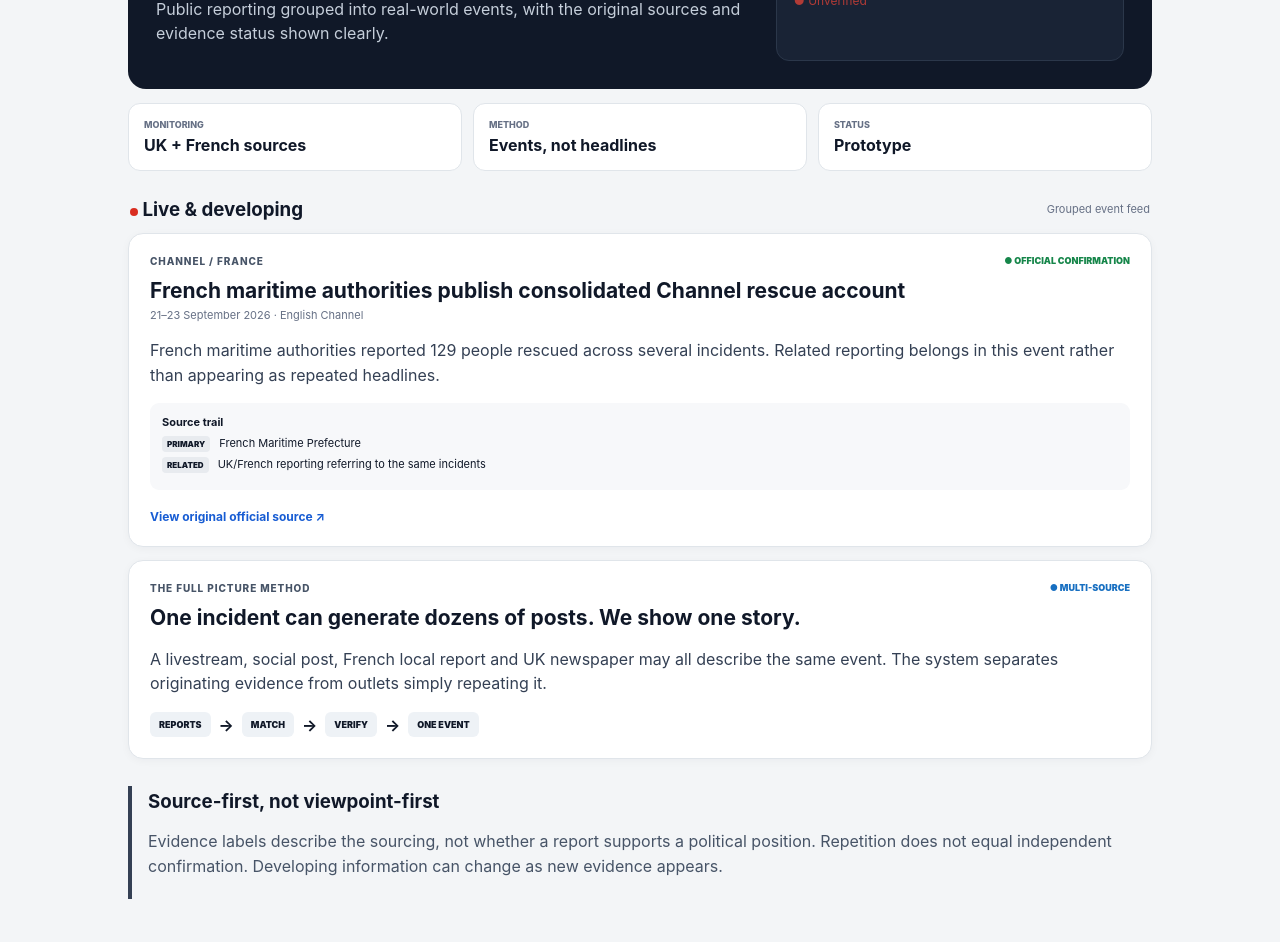
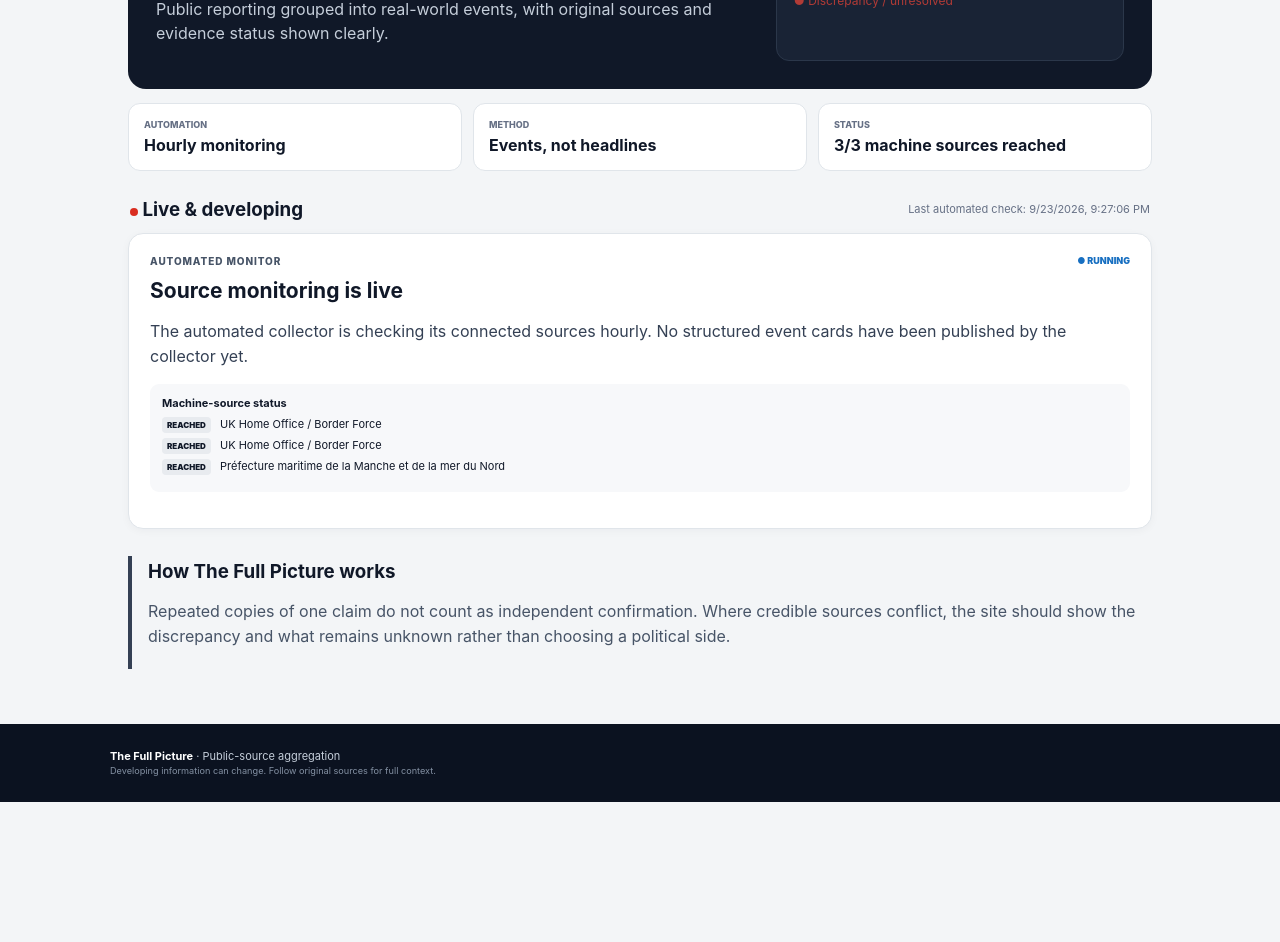
Before and after one commit to thankyou-source/-the-full-picture, a plain HTML site: page index.html in a window 1280 px wide. Shown: the part 305-1247 px from the top of the page. After the commit the page ends 1107 px from the top, so only its background shows below. Drawn offline with Linux system fonts and the light colour scheme.

Commit message:
Add files via upload

```diff
--- a/index.html
+++ b/index.html
@@ -1,75 +1,22 @@
 <!doctype html>
-<html lang="en">
-<head>
-<meta charset="utf-8">
-<meta name="viewport" content="width=device-width,initial-scale=1">
-<meta name="theme-color" content="#0b1220">
-<title>The Full Picture</title>
-<link rel="stylesheet" href="styles.css">
-</head>
-<body>
-<header>
-  <div class="brand"><div class="logo">◎</div><div><h1>The Full Picture</h1><p>Every source. One story.</p></div></div>
-  <div class="live">● LIVE MONITOR</div>
-</header>
-
-<nav>
-  <button class="active">UK Migration</button>
-  <button>Channel & Calais</button>
-  <button>Enforcement</button>
-  <button>Official Data</button>
-</nav>
-
+<html lang="en"><head><meta charset="utf-8"><meta name="viewport" content="width=device-width,initial-scale=1"><meta name="theme-color" content="#0b1220"><title>The Full Picture</title><link rel="stylesheet" href="styles.css"></head>
+<body><header><div class="brand"><div class="logo">◎</div><div><h1>The Full Picture</h1><p>Every source. One story.</p></div></div><div class="live">● LIVE MONITOR</div></header>
+<nav><button class="active">UK Migration</button><button>Channel & Calais</button><button>Discrepancies</button><button>Official Data</button></nav>
 <main>
-<section class="hero">
-  <div>
-    <div class="eyebrow">UK MIGRATION · LIVE PICTURE</div>
-    <h2>See the event,<br>not twenty versions of it.</h2>
-    <p>Public reporting grouped into real-world events, with the original sources and evidence status shown clearly.</p>
-  </div>
-  <div class="key">
-    <strong>Evidence key</strong>
-    <span class="green">● Officially confirmed</span>
-    <span class="blue">● Multiple independent sources</span>
-    <span class="amber">● Single-source report</span>
-    <span class="red">● Unverified</span>
-  </div>
-</section>
-
-<section class="metrics">
-  <div><small>MONITORING</small><b>UK + French sources</b></div>
-  <div><small>METHOD</small><b>Events, not headlines</b></div>
-  <div><small>STATUS</small><b>Prototype</b></div>
-</section>
-
-<div class="heading"><h3><i></i> Live & developing</h3><span>Grouped event feed</span></div>
-
-<article class="event">
-  <div class="top"><span class="topic">CHANNEL / FRANCE</span><span class="verified green">● OFFICIAL CONFIRMATION</span></div>
-  <h3>French maritime authorities publish consolidated Channel rescue account</h3>
-  <div class="meta">21–23 September 2026 · English Channel</div>
-  <p>French maritime authorities reported 129 people rescued across several incidents. Related reporting belongs in this event rather than appearing as repeated headlines.</p>
-  <div class="sources">
-    <strong>Source trail</strong>
-    <p><em>PRIMARY</em> French Maritime Prefecture</p>
-    <p><em>RELATED</em> UK/French reporting referring to the same incidents</p>
-  </div>
-  <a href="https://www.premar-manche.gouv.fr/" target="_blank" rel="noopener">View original official source ↗</a>
-</article>
-
-<article class="event">
-  <div class="top"><span class="topic">THE FULL PICTURE METHOD</span><span class="verified blue">● MULTI-SOURCE</span></div>
-  <h3>One incident can generate dozens of posts. We show one story.</h3>
-  <p>A livestream, social post, French local report and UK newspaper may all describe the same event. The system separates originating evidence from outlets simply repeating it.</p>
-  <div class="pipeline"><span>REPORTS</span><b>→</b><span>MATCH</span><b>→</b><span>VERIFY</span><b>→</b><span>ONE EVENT</span></div>
-</article>
-
-<section class="note">
-  <h3>Source-first, not viewpoint-first</h3>
-  <p>Evidence labels describe the sourcing, not whether a report supports a political position. Repetition does not equal independent confirmation. Developing information can change as new evidence appears.</p>
-</section>
+<section class="hero"><div><div class="eyebrow">UK MIGRATION · LIVE PICTURE</div><h2>See the event,<br>not twenty versions of it.</h2><p>Public reporting grouped into real-world events, with original sources and evidence status shown clearly.</p></div><div class="key"><strong>Evidence key</strong><span class="green">● Established / official</span><span class="blue">● Multiple independent sources</span><span class="amber">● Reported / single source</span><span class="red">● Discrepancy / unresolved</span></div></section>
+<section class="metrics"><div><small>AUTOMATION</small><b>Hourly monitoring</b></div><div><small>METHOD</small><b>Events, not headlines</b></div><div><small>STATUS</small><b id="live-state">Loading live data…</b></div></section>
+<div class="heading"><h3><i></i> Live & developing</h3><span id="last-check">Connecting to monitor…</span></div>
+<div id="live-events"><article class="event"><h3>Loading current event data…</h3></article></div>
+<section class="note"><h3>How The Full Picture works</h3><p>Repeated copies of one claim do not count as independent confirmation. Where credible sources conflict, the site should show the discrepancy and what remains unknown rather than choosing a political side.</p></section>
 </main>
-
-<footer><strong>The Full Picture</strong> · Prototype · £0 infrastructure target<br><small>Public-source aggregation. Follow original sources for full reporting.</small></footer>
-</body>
-</html>
+<footer><strong>The Full Picture</strong> · Public-source aggregation<br><small>Developing information can change. Follow original sources for full context.</small></footer>
+<script>
+const esc=s=>String(s??'').replace(/[&<>"']/g,c=>({'&':'&amp;','<':'&lt;','>':'&gt;','"':'&quot;',"'":'&#39;'}[c]));
+(async()=>{const state=document.getElementById('live-state'),last=document.getElementById('last-check'),target=document.getElementById('live-events');
+try{const r=await fetch('data/events.json?ts='+Date.now(),{cache:'no-store'});if(!r.ok)throw new Error(r.status);const d=await r.json();
+const snaps=Array.isArray(d.source_snapshots)?d.source_snapshots:[], ok=snaps.filter(x=>x.ok).length, events=Array.isArray(d.events)?d.events:[];
+state.textContent=`${ok}/${snaps.length} machine sources reached`;last.textContent=d.collector_checked_at?`Last automated check: ${new Date(d.collector_checked_at).toLocaleString()}`:'Awaiting first check';
+if(!events.length){target.innerHTML=`<article class="event"><div class="top"><span class="topic">AUTOMATED MONITOR</span><span class="verified blue">● RUNNING</span></div><h3>Source monitoring is live</h3><p>The automated collector is checking its connected sources hourly. No structured event cards have been published by the collector yet.</p><div class="sources"><strong>Machine-source status</strong>${snaps.map(s=>`<p><em>${s.ok?'REACHED':'ERROR'}</em> ${esc(s.name)}</p>`).join('')}</div></article>`;return;}
+target.innerHTML=events.map(e=>{const cls=e.status==='official'?'green':e.status==='multiple'?'blue':e.status==='single'?'amber':'red';return `<article class="event"><div class="top"><span class="topic">${esc(e.topic||'LIVE EVENT')}</span><span class="verified ${cls}">● ${esc((e.status||'reported').toUpperCase())}</span></div><h3>${esc(e.title||'Developing event')}</h3><div class="meta">${esc(e.meta||'')}</div><p>${esc(e.summary||'')}</p>${(e.sources||[]).map(s=>`<a href="${esc(s.url)}" target="_blank" rel="noopener">${esc(s.name||'Original source')} ↗</a>`).join('<br>')}</article>`}).join('');
+}catch(e){state.textContent='Monitor temporarily unavailable';last.textContent='Could not load current data';target.innerHTML='<article class="event"><h3>Live data could not be loaded</h3><p>The website remains online. Try refreshing shortly.</p></article>';}})();
+</script></body></html>
```
